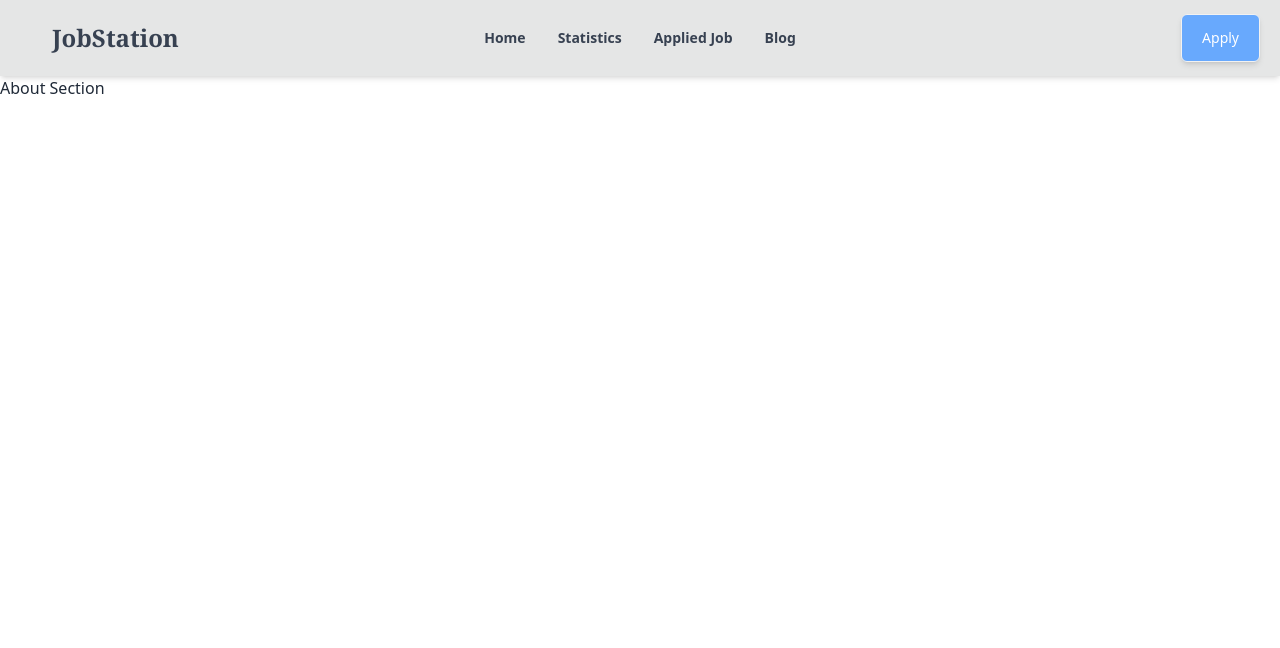
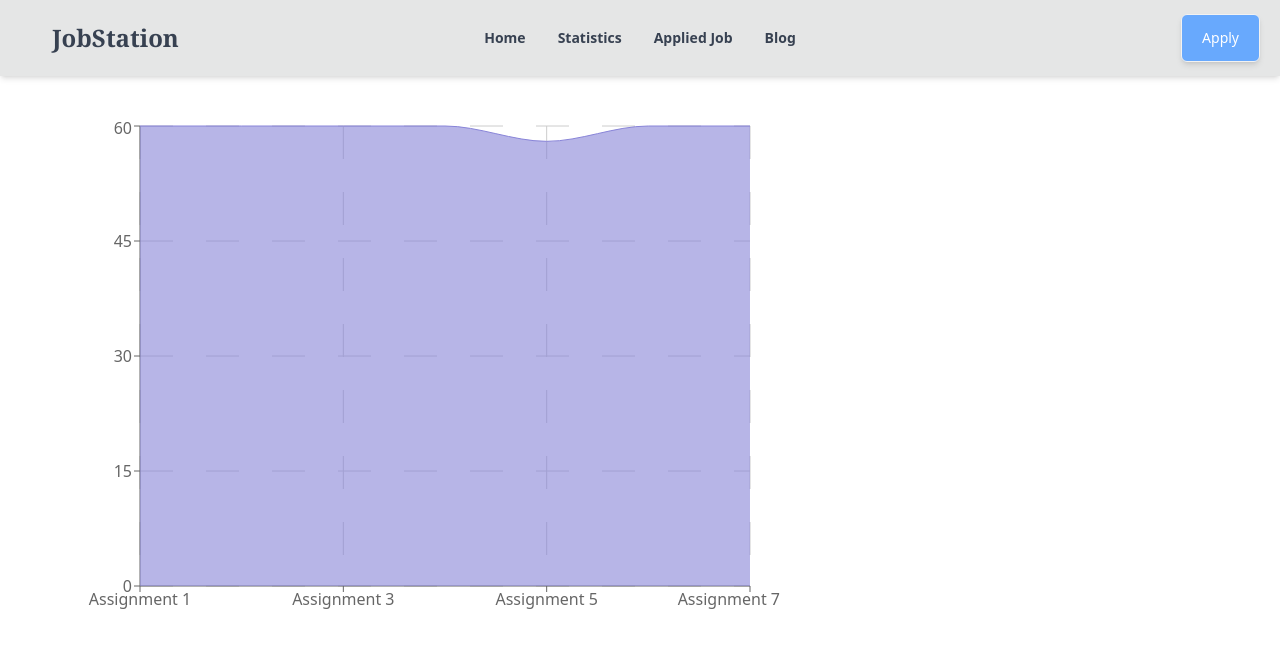
Before and after one commit to Miftahulislam2001/Job_Station_Project, a React (Vite) app: page /statistic in a window 1280 px wide. Shown: the top 648 px of the page. Built offline with nearby package versions, Linux system fonts and the light colour scheme.

Commit message:
Chart Added

```diff
--- a/package.json
+++ b/package.json
@@ -18,6 +18,7 @@
     "react-dom": "^18.2.0",
     "react-lottie": "^1.2.4",
     "react-router-dom": "^6.21.1",
+    "recharts": "^2.10.3",
     "sort-by": "^1.2.0"
   },
   "devDependencies": {
--- a/src/Utility/fakeDB.js
+++ b/src/Utility/fakeDB.js
@@ -1,35 +1,30 @@
 
 //========== Add To Local Storage =========//
+let shoppingCart = {};
 const addToDb = (id) =>{
-
-    let shoppingCart = {};
 
 // get previous data from local storage
     const storeCart = localStorage.getItem("shoppingCart");
     if(storeCart){
         shoppingCart = JSON.parse(storeCart)
+
     }
+    console.log("store cart "+storeCart);
+    // const newItem = {id:id}
+     shoppingCart = {...shoppingCart, id:id}
+    console.log(shoppingCart);
 
-// Add quantity
-    const quantity = shoppingCart[id]
-    if(quantity){
-        const newQuantity = quantity + 1;
-        shoppingCart[id] = newQuantity;
-    }else{
-        shoppingCart[id] = 1;
-    }
     localStorage.setItem("shoppingCart", JSON.stringify(shoppingCart))
-
 }
 
 //========= get stored data from local storage =========//
 const getStoredCart = () =>{
-    let data = {};
-    const appliedJob = localStorage.getItem("apply-job")
-    if(appliedJob){
-        data = JSON.parse(appliedJob)
+    let shoppingCart = {};
+    const storedCart = localStorage.getItem("shoppingCart")
+    if(storedCart){
+        shoppingCart = JSON.parse(storedCart)
     }
-    return data;
+    return shoppingCart;
 }
 
 export {
--- a/src/components/About/About.jsx
+++ b/src/components/About/About.jsx
@@ -1,10 +1,77 @@
 import React from 'react';
-
+import { Area, AreaChart, CartesianGrid, Tooltip, XAxis, YAxis } from 'recharts';
+const data = [
+	{
+		name: "Assignment 1",
+		uv: 60,
+		pv: 60,
+		amt: 60,
+	},
+	{
+		name: "Assignment 2",
+		uv: 60,
+		pv: 60,
+		amt: 60,
+	},
+	{
+		name: "Assignment 3",
+		uv: 60,
+		pv: 60,
+		amt: 60,
+	},
+	{
+		name: "Assignment 4",
+		uv: 60,
+		pv: 60,
+		amt: 60,
+	},
+	{
+		name: "Assignment 5",
+		uv: 58,
+		pv: 58,
+		amt: 58,
+	},
+	{
+		name: "Assignment 6",
+		uv: 60,
+		pv: 60,
+		amt: 60,
+	},
+	{
+		name: "Assignment 7",
+		uv: 60,
+		pv: 60,
+		amt: 60,
+	},
+];
 const About = () => {
     return (
-        <div>
-            <h2>About Section</h2>
-        </div>
+     <div className='lg:ml-20 lg:mt-10'>
+           <AreaChart
+            width={700}
+            height={500}
+            data={data}
+            margin={{
+                top: 10,
+                right: 30,
+                left: 0,
+                bottom: 0,
+            }}
+
+        >
+            <CartesianGrid strokeDasharray={33}/>
+            <XAxis dataKey="name"/>
+            <YAxis/>
+            <Tooltip/>
+            <Area
+                type='monotone'
+                dataKey='uv'
+                stroke='#8884d8'
+                fill='#8884d8'/>
+
+
+        </AreaChart>
+     </div>
     );
 };
 
--- a/src/components/AppliedJob/AppliedJob.jsx
+++ b/src/components/AppliedJob/AppliedJob.jsx
@@ -1,6 +1,26 @@
-import React from 'react';
+import React, { useState } from 'react';
+import { getStoredCart } from '../../Utility/fakeDB';
+import { Cog6ToothIcon } from '@heroicons/react/24/solid';
 
 const AppliedJob = () => {
+    const [appliedData, setAppliedData] = useState();
+
+    const fetchData = async () =>{
+        const productData = await fetch('cartData.json')
+        const products = await productData.json()
+
+        const savedProduct = getStoredCart();
+
+        let productArray = [];
+
+        const foundProduct = products.filter((product, index) => product.id === id)
+        console.log(foundProduct);
+        const result = await fetchData();
+
+    }
+
+   fetchData()
+
     return (
         <div>
             <h2>This Is AppliedJob Compo</h2>
--- a/src/components/Home/Home.jsx
+++ b/src/components/Home/Home.jsx
@@ -11,6 +11,8 @@ import FeaturesJob from "../FeaturesJob/FeaturesJob";
 
 const Home = () => {
  const featuresData = useLoaderData([]);
+
+
 
   const [categoryData, setCategoryData] = useState([]);
   const [isShowAllCart, setIsShowAllCart] = useState(false);
```
Also changed, not shown: 1 other file (tests, documents, lock files or other folders).
